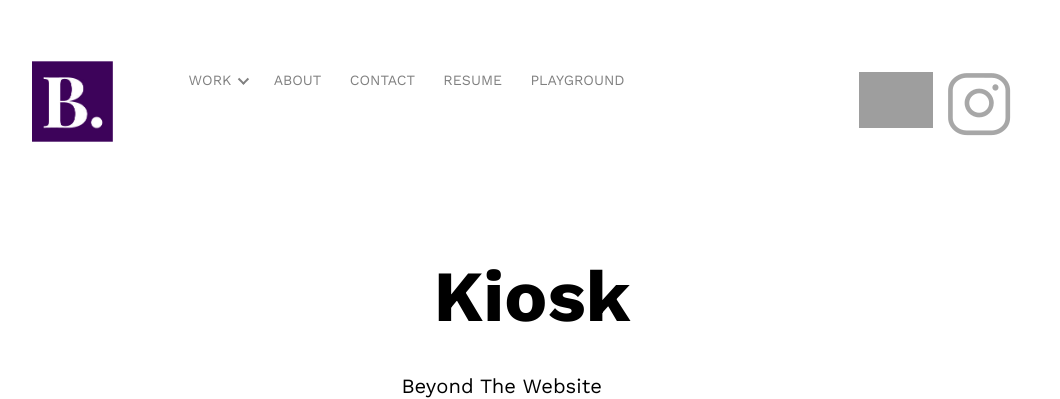
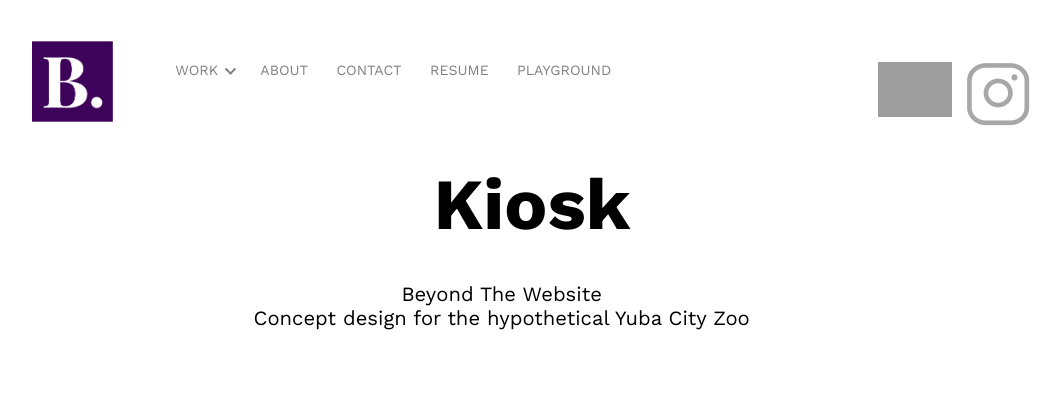
Before and after one commit to vivekkhedkar/bharatimahajan, a PHP site: page /kiosk.html in a window 1280 px wide. Shown: the top 399 px of the page, without its empty margins (108-1168 px from the left). Run offline with PHP 8.4, Linux system fonts and the light colour scheme; grey boxes are pictures that could not be loaded.

Commit message:
after fixing container, container-header, image-flex-div

```diff
--- a/css/style.css
+++ b/css/style.css
@@ -39,13 +39,15 @@
 
 header{
     /* background:#f8f8f8; */
-    padding:2em 0;
+    padding-top: 2em;
+    height: 10%;
     margin-bottom: 2em;
     position: fixed;
     top:0;
     left:0;
     right:0;
     z-index: 2;
+    background: white;
 }
 
 .container{
@@ -53,7 +55,7 @@
     max-width: 1000px;
     /* width: 100%; */
     margin: 0 auto;
-    padding: 1em;
+    padding: 0 2em;
     /* background-color: antiquewhite; */
     position: relative;
 }
@@ -62,8 +64,10 @@
     max-width: 1000px;
 
     /* width: 100%; */
-    margin: 0 auto;
-    padding: 1em;
+
+    margin: auto;
+
+    padding: 0 2em;
     /* background-color: antiquewhite; */
     position: relative;
 
@@ -83,6 +87,10 @@
     z-index: 1;
     background-color: white;
 
+}
+
+nav{
+    height: 20%;
 }
 
 nav ul{
@@ -143,7 +151,7 @@
     padding: 4em 1em;
     opacity: 1;
     height:90vh;
-    /* background-color: peachpuff;  */
+    background-color: white;
 
 }
 
@@ -280,7 +288,7 @@
 
     text-align: center;
 
-    margin: 0 auto;
+    margin: 2em auto;
 
 }
 
@@ -434,6 +442,7 @@
 
     color:white;
     text-align: center;
+    margin-bottom: 1em;
     /* width: 50%; */
 
 }
@@ -445,7 +454,7 @@
 .thirtysix-days-div2{
     background-color:#c876fe;
     height: 100%;
-
+    margin-bottom: 1em;
     color:white;
     text-align: center;
     /* width: 50%; */
@@ -506,9 +515,26 @@
     flex-basis: 100% ;
 }
 
-.img-flex-div-overlay{
+
+/* .img-flex-div-overlay{
+    position: absolute;
+    top:0.5em;
+    left:0.5em;
+    width: 100%;
+    height: 94%;
+    background: black;
+    color: white;
+    text-align: center;
     opacity: 0;
+    transition: 0.25s ease-in-out;
+    cursor: pointer;
+
+} */
+
+.img-flex-div-overlay-title{
+    text-align: center;
 }
+
 
 
 
@@ -662,6 +688,10 @@
         border:none;
         padding: 0;
         margin:none;
+    }
+
+    .link-button-div{
+        width:20em;
     }
 
     /* .nav-menu-div2-li:nth-child(2){
--- a/kiosk.html
+++ b/kiosk.html
@@ -246,10 +246,62 @@
 
                     <div> <!--Div for Related Projects-->
                         <p class="div-subtitle">Related Projects</p>
+                        <div class="img-flex-row-div">
+                            <div class="img-flex-div">
+                                <a href="website.html">
+                                    <img src="images/Home_1.jpg" class="related-projects-img">
+                                </a>
+
+                                <a href="website.html">
+
+                                    <div class="img-flex-div-overlay">
+                                        <p class="img-flex-div-overlay-title">WEBSITE</p>
+                                        <P class="img-flex-div-overlay-subtitle">Animal Page</P>
+                                    </div>
+                                </a>
+
+
+                            </div>
+                            <div class="img-flex-div">
+                                <a href="game.html">
+                                    <img src="images/packaging_low.jpg" class="related-projects-img">
+                                </a>
+                                <a href="game.html">
+
+                                    <div class="img-flex-div-overlay">
+                                        <p class="img-flex-div-overlay-title">GAME</p>
+                                        <P class="img-flex-div-overlay-subtitle">Find My Home </P>
+                                     </div>
+                                </a>
+
+
+                            </div>
+                            <div class="img-flex-div">
+                                <a href="brand_guide.html">
+                                    <img src="images/brand_guide_1.jpg" class="related-projects-img">
+                                </a>
+                                <a href="brand_guide.html">
+                                    <div class="img-flex-div-overlay">
+                                        <p class="img-flex-div-overlay-title">Brand Guide</p>
+                                        <p class="img-flex-div-overlay-subtitle">Design Language</p>
+                                    </div>
+                                </a>
+                            </div>
+                        </div>
+
+                        <div class="link-button-div">
+                            <a href="home.html" class="link-button">VIEW ALL PROJECTS</a>
+                        </div>
+                    </div> <!--Div for Related Projects ends--><div> <!--Div for Related Projects-->
+                    <p class="div-subtitle">Related Projects</p>
                     <div class="img-flex-row-div">
                         <div class="img-flex-div">
-                            <img src="images/Home_1.jpg" class="related-projects-img">
                             <a href="website.html">
+                                <img src="images/Home_1.jpg" class="related-projects-img">
+                            </a>
+
+                            <a href="website.html">
+
                                 <div class="img-flex-div-overlay">
                                     <p class="img-flex-div-overlay-title">WEBSITE</p>
                                     <P class="img-flex-div-overlay-subtitle">Animal Page</P>
@@ -259,8 +311,11 @@
 
                         </div>
                         <div class="img-flex-div">
-                            <img src="images/packaging_low.jpg" class="related-projects-img">
                             <a href="game.html">
+                                <img src="images/packaging_low.jpg" class="related-projects-img">
+                            </a>
+                            <a href="game.html">
+
                                 <div class="img-flex-div-overlay">
                                     <p class="img-flex-div-overlay-title">GAME</p>
                                     <P class="img-flex-div-overlay-subtitle">Find My Home </P>
@@ -270,7 +325,9 @@
 
                         </div>
                         <div class="img-flex-div">
-                            <img src="images/brand_guide_1.jpg" class="related-projects-img">
+                            <a href="brand_guide.html">
+                                <img src="images/brand_guide_1.jpg" class="related-projects-img">
+                            </a>
                             <a href="brand_guide.html">
                                 <div class="img-flex-div-overlay">
                                     <p class="img-flex-div-overlay-title">Brand Guide</p>
@@ -283,7 +340,7 @@
                     <div class="link-button-div">
                         <a href="home.html" class="link-button">VIEW ALL PROJECTS</a>
                     </div>
-                    </div> <!--Div for Related Projects ends-->
+                </div> <!--Div for Related Projects ends-->
                 </div>
             </div>
         </div>
```
Also changed, not shown: brand_guide.html (+12 -3 lines), findingfive.html (+9 -0 lines), game.html (+9 -0 lines), home.html (+29 -15 lines), silverlining.html (+9 -0 lines), website.html (+14 -5 lines).
